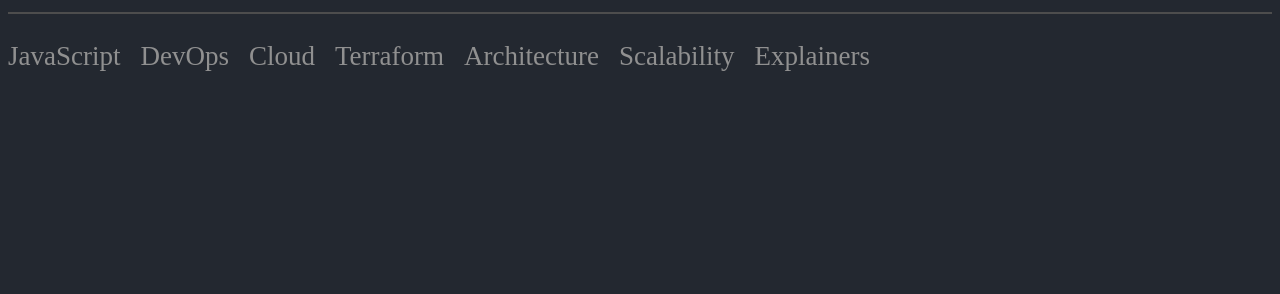
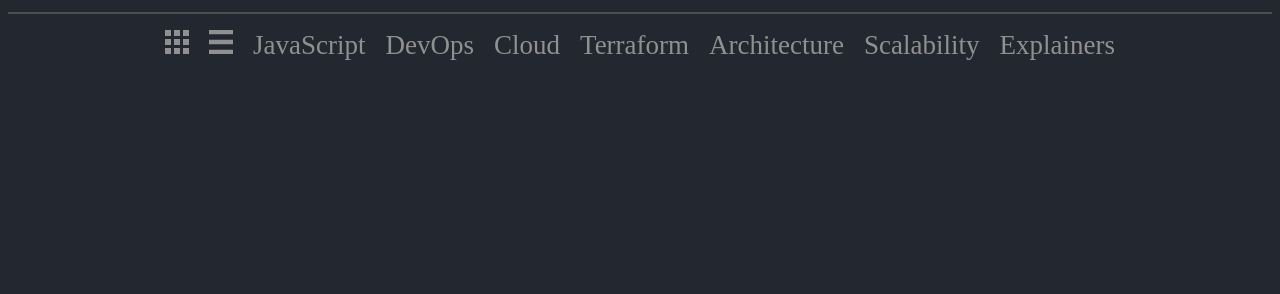
Before and after one commit to oluwakayodemike/writings.dev, a plain HTML site: page index.html in a window 1280 px wide. Shown: the part 506-800 px from the top of the page. Drawn offline with Linux system fonts and the light colour scheme; a web font is replaced by a local one.

Commit message:
done with the header starter now the article listing area

```diff
--- a/index.html
+++ b/index.html
@@ -33,7 +33,10 @@
     </header>
     <hr>
     <div class="category-listing">
+
         <ul>
+            <li><img src="./assets/grid-icon.svg" alt=""></li>
+            <li><img src="./assets/list-icon.svg" alt=""></li>
             <li>JavaScript</li>
             <li>DevOps</li>
             <li>Cloud</li>
--- a/styles.css
+++ b/styles.css
@@ -23,13 +23,11 @@ nav ul li a {
     font-family: "Poppins", serif;
     font-weight: 400;
     font-size: 24px;
-    line-height: 36px;
     color: #FFFFFF;
     text-decoration: none;
 }
 .logo-text a{
     font-size: 30px;
-    line-height: 45px;
 }
 #nav-areas {
     display: flex;
@@ -54,7 +52,7 @@ nav ul li a {
 }
 
 hr {
-    margin-top: 2%;
+    margin: 2% 0 0 0;
     border-color:#4D4D4D;
     border-style:solid;
 }
@@ -62,6 +60,10 @@ hr {
 .category-listing {
     display: flex;
     flex-wrap: wrap;
+    text-align: center;
+    justify-content: center;
+}
+.category-listing img {
     gap: 20px;
 }
 .category-listing ul {
@@ -70,11 +72,11 @@ hr {
     display: flex;
     gap: 20px;
 }
+
 .category-listing ul li {
     font-family: "Recursive", serif;
     font-weight: 400;
     font-size: 27px;
-    line-height: 36px;
     color: #909090;
     text-decoration: none;
 }
```
Also changed, not shown: assets/grid-icon.svg (added), assets/list-icon.svg (added).
